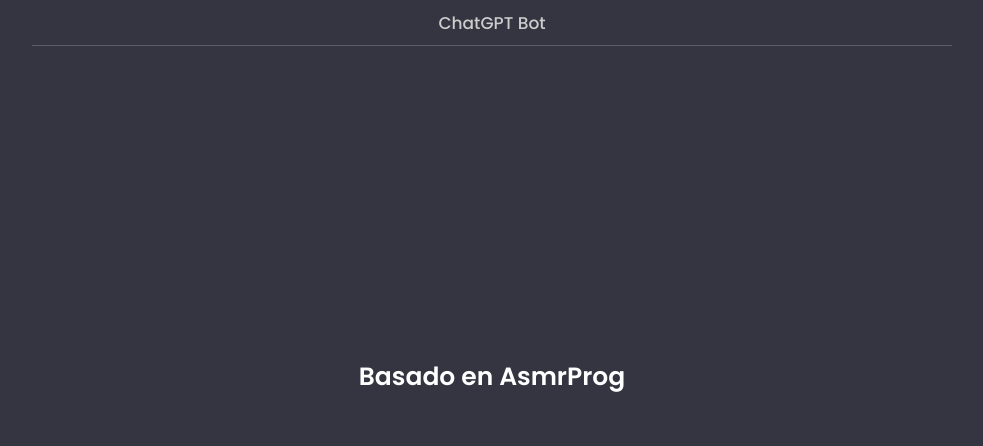
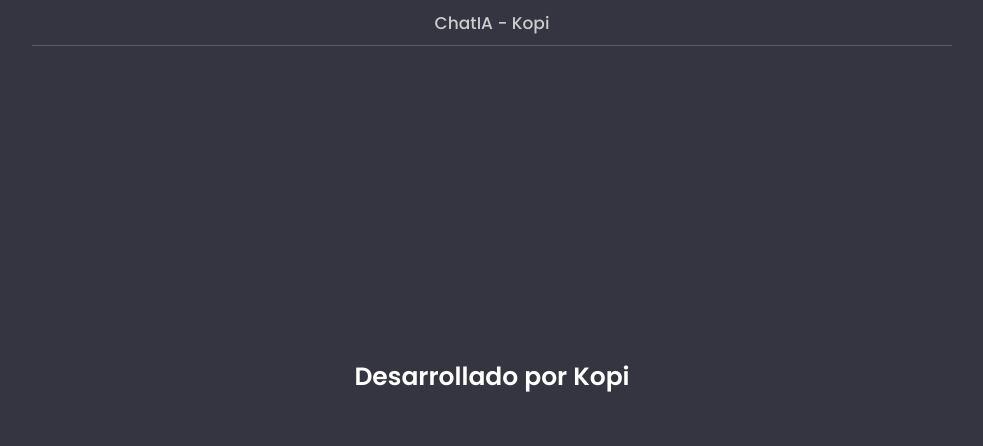
Before and after one commit to devkopi/Chat-IA, a plain HTML site: page index.html in a window 1280 px wide. Shown: the top 446 px of the page, without its empty margins (148-1131 px from the left). Drawn offline with Linux system fonts and the light colour scheme.

Commit message:
Cambios en la Interfaz

```diff
--- a/index.html
+++ b/index.html
@@ -12,13 +12,13 @@
 
     <div class="container">
         <div class="header">
-            <h3>ChatGPT Bot</h3>
+            <h3>ChatIA - Kopi</h3>
         </div>
 
 
         <div class="info">
             <a href="https://www.instagram.com/sxnnt1ago.l/" target="_blank">
-                Basado en AsmrProg
+                Desarrollado por Kopi
             </a>
         </div>
 
```
